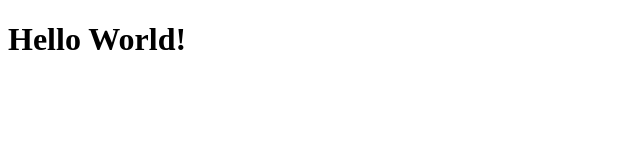
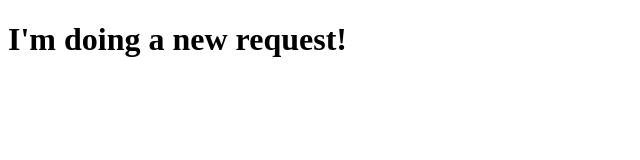
Before and after one commit to JuanKhoi/Node-js, a plain HTML site: page index.html in a window 1280 px wide. Shown: the whole page, without its empty margins (0-640 px from the left). Drawn offline with Linux system fonts and the light colour scheme.

Commit message:
Read and auto update file very time that doing a request

```diff
--- a/Hello_HTML.js
+++ b/Hello_HTML.js
@@ -1,11 +1,11 @@
 var http = require("http"),
     fs = require("fs");
 
-fs.readFile("./index.html", function(err,html){
+
 
 http.createServer(function(req,res){
+	fs.readFile("./index.html", function(err,html){
 	res.write(html);
 	res.end();
+	});
 }).listen(8081);
-
-});
--- a/index.html
+++ b/index.html
@@ -5,6 +5,6 @@
 	<title>Document</title>
 </head>
 <body>
-	<h1>Hello World!</h1>
+	<h1>I'm doing a new request!</h1>
 </body>
 </html>
```
